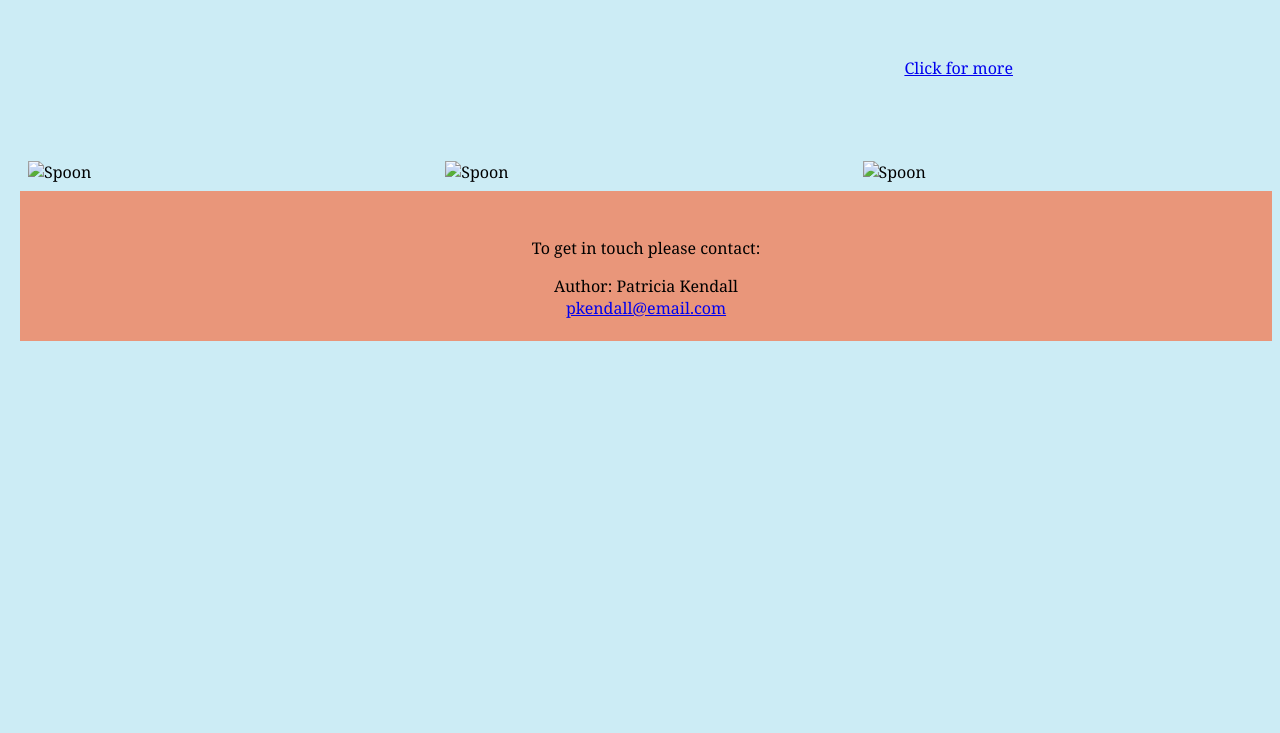
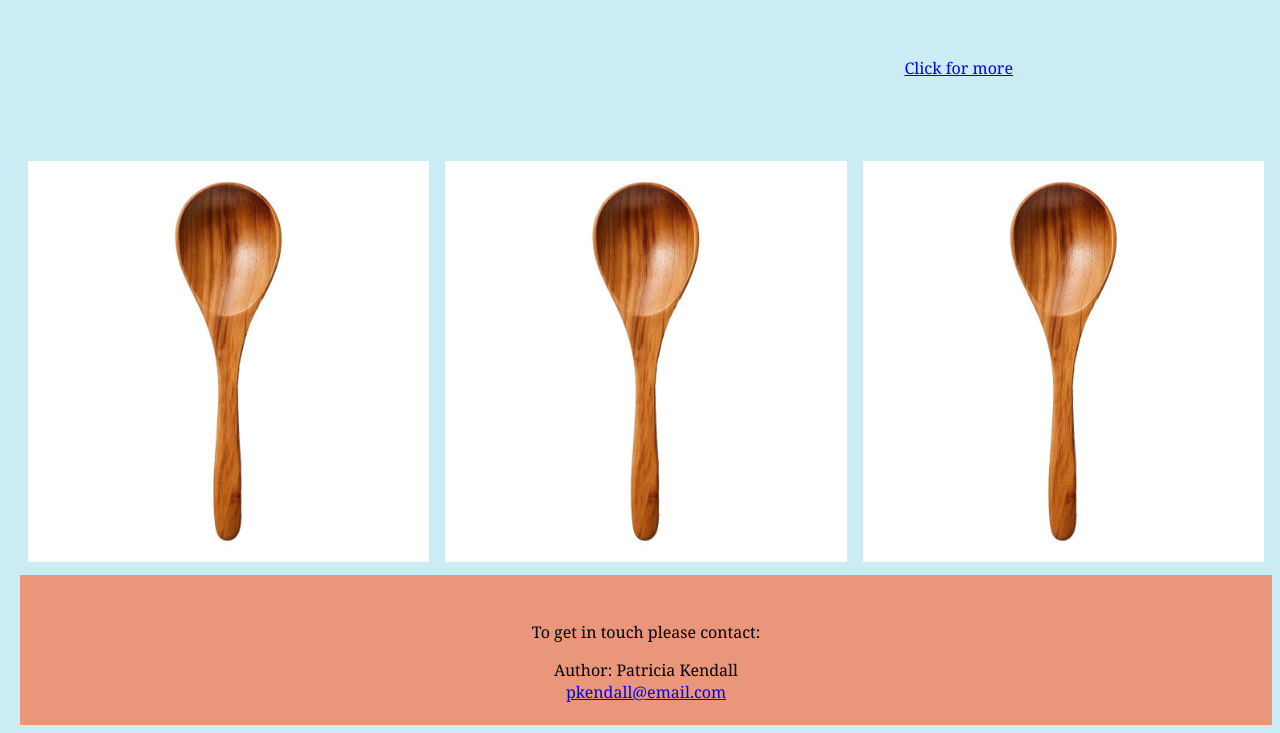
Before and after one commit to BeeGeeEss/BeeGeeEss.github.io, a plain HTML site: page index.html in a window 1280 px wide. Shown: the part 3655-4388 px from the top of the page. Before the commit the page ends 4004 px from the top, so only its background shows below. Drawn offline with Linux system fonts and the light colour scheme; a web font is replaced by a local one.

Commit message:
Rename spoons

```diff
--- a/index.html
+++ b/index.html
@@ -165,13 +165,13 @@
 
       <div class="row">
         <div class="column">
-          <img src="images/spoon.jpg" alt="Spoon" style="width:100%">
+          <img src="spoon.jpg" alt="Spoon" style="width:100%">
         </div>
         <div class="column">
-          <img src="images/spoon.jpg" alt="Spoon" style="width:100%">
+          <img src="spoon.jpg" alt="Spoon" style="width:100%">
         </div>
         <div class="column">
-          <img src="images/spoon.jpg" alt="Spoon" style="width:100%">
+          <img src="spoon.jpg" alt="Spoon" style="width:100%">
         </div>
       </div>
 
```
